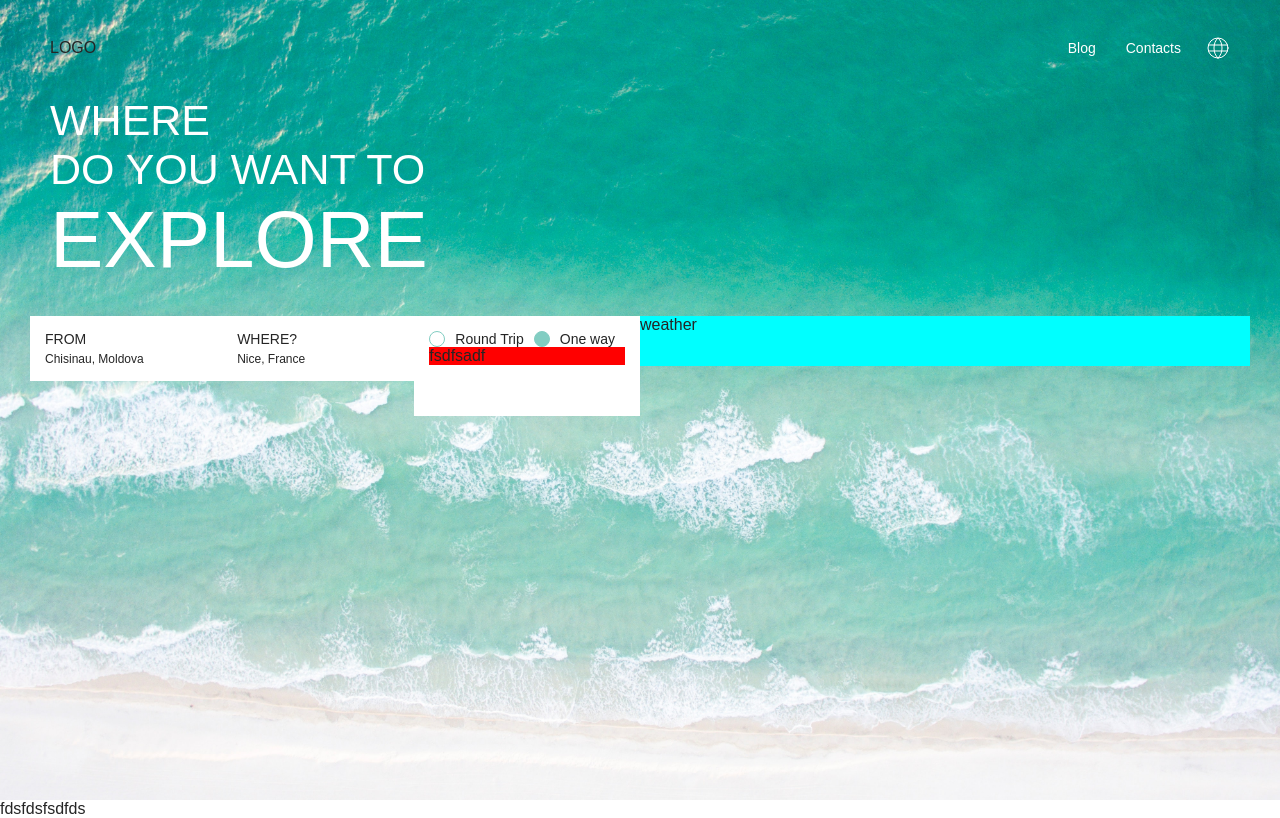
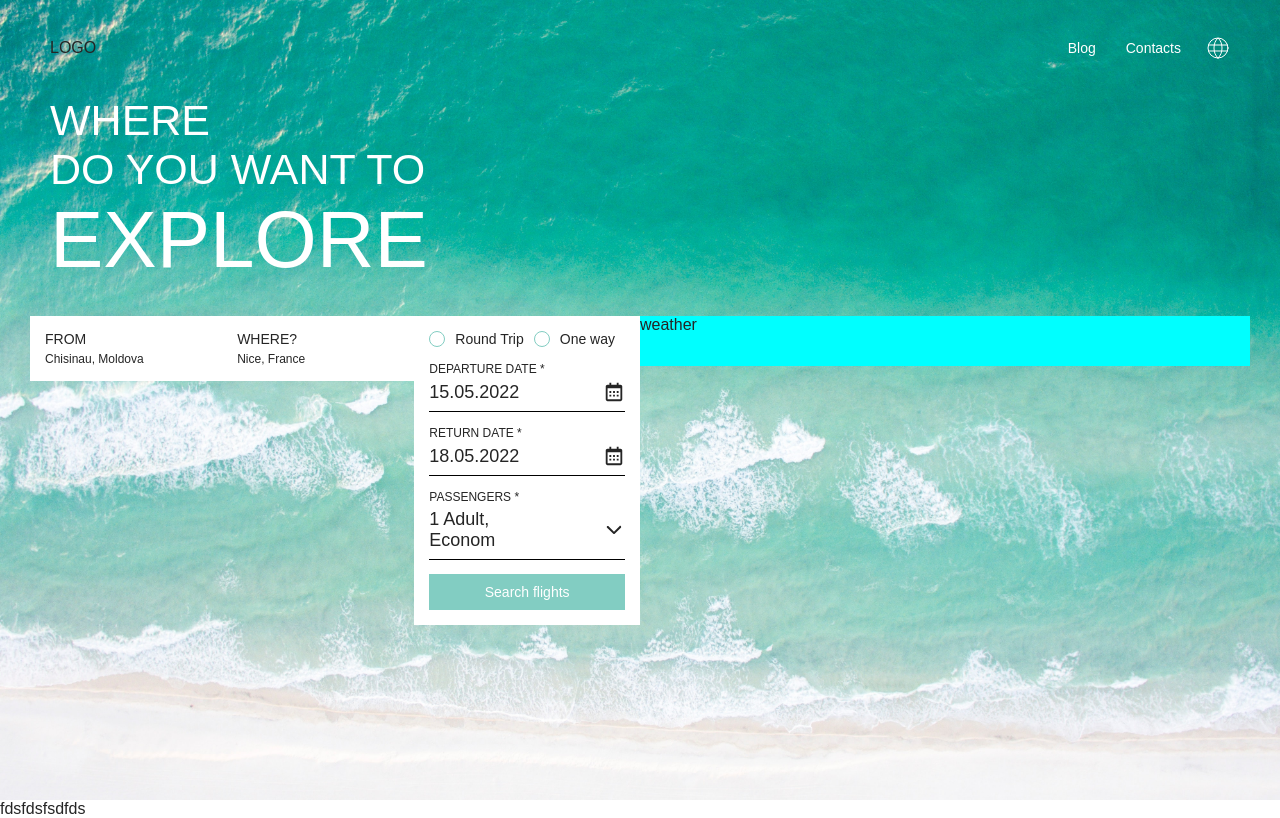
Before and after one commit to himik831/fly, a React (Create React App) app: page / in a window 1280 px wide. Built offline with nearby package versions, Linux system fonts and the light colour scheme.

Commit message:
[add] trip information details

```diff
--- a/src/components/button/Button.jsx
+++ b/src/components/button/Button.jsx
@@ -1,8 +1,22 @@
 import React from "react";
 import "./Button.module.scss";
 
-function Button({ label = "" }) {
-  return <button>{label}</button>;
+function Button({
+  label = "",
+  backgroundColor = null,
+  isFullWidth = false,
+  bold = null,
+}) {
+  const buttonStyle = {
+    backgroundColor:
+      backgroundColor === null ? backgroundColor : `${backgroundColor}`,
+    width: isFullWidth === false ? isFullWidth : "100%",
+    margin: isFullWidth === false ? isFullWidth : "0px",
+    padding: isFullWidth === false ? isFullWidth : "10px",
+    fontWeight: bold === null ? bold : `${bold}`,
+  };
+
+  return <button style={buttonStyle}>{label}</button>;
 }
 
 export default Button;
--- a/src/components/calendar/Calendar.module.scss
+++ /dev/null
@@ -1,9 +0,0 @@
-.body {
-    width: 100%;
-    background-color: white;
-}
-
-.content {
-    width: 100%;
-    background-color: red;
-}
--- a/src/components/calendar/Calendar.tsx
+++ /dev/null
@@ -1,10 +0,0 @@
-import React from "react";
-import classes from "./Calendar.module.scss";
-
-export default function Calendar() {
-  return (
-    <div className={classes.body}>
-      <div className={classes.content}>fsdfsadf</div>
-    </div>
-  );
-}
--- a/src/components/checkbox/CheckBox.module.scss
+++ b/src/components/checkbox/CheckBox.module.scss
@@ -7,6 +7,7 @@ $greenColor: #82cdc2;
 
 .content {
   display: flex;
+  margin-bottom: 15px;
   & form {
     align-items: center;
     display: flex;
--- a/src/components/checkbox/CheckBox.tsx
+++ b/src/components/checkbox/CheckBox.tsx
@@ -15,7 +15,6 @@ export default function CheckBox() {
           <input
             type="radio"
             name="selection"
-            checked
             className={classes.checkbox_round}
           />
           <label htmlFor="">One way</label>
--- a/src/components/header/content/trip_information/TripInformation.module.scss
+++ b/src/components/header/content/trip_information/TripInformation.module.scss
@@ -1,7 +1,6 @@
 .body {
   width: 100%;
   background-color: white;
-  height: 100px;
 }
 
 .content {
--- a/src/components/header/content/trip_information/TripInformation.tsx
+++ b/src/components/header/content/trip_information/TripInformation.tsx
@@ -1,14 +1,32 @@
 import React from "react";
 import classes from "./TripInformation.module.scss";
 import CheckBox from "../../../checkbox/CheckBox.tsx";
-import Calendar from "../../../calendar/Calendar.tsx";
+import TripInforamtionDetails from "./trip_information_details/TripInforamtionDetails.tsx";
+import Button from "../../../button/Button.jsx";
+import { BiCalendar } from "react-icons/bi";
+import { IoIosArrowDown } from "react-icons/io";
 
 export default function TripInformation() {
   return (
     <div className={classes.body}>
       <div className={classes.content}>
         <CheckBox />
-        <Calendar />
+        <TripInforamtionDetails
+          label={"DEPARTURE DATE *"}
+          details={"15.05.2022"}
+          icon={<BiCalendar size={22} />}
+        />
+        <TripInforamtionDetails
+          label={"RETURN DATE *"}
+          details={"18.05.2022"}
+          icon={<BiCalendar size={22} />}
+        />
+        <TripInforamtionDetails
+          label={"PASSENGERS *"}
+          details={"1 Adult, Econom"}
+          icon={<IoIosArrowDown size={22} />}
+        />
+        <Button label="Search flights" backgroundColor={'#82cdc2'} isFullWidth={true} bold={500}/>
       </div>
     </div>
   );
--- /dev/null
+++ b/src/components/header/content/trip_information/trip_information_details/TripInforamtionDetails.tsx
@@ -0,0 +1,21 @@
+import React from "react";
+import classes from "./TripInformationDetails.module.scss";
+
+export default function TripInforamtionDetails({
+  label = "No label",
+  details = "No details",
+  icon,
+}) {
+  return (
+    <div className={classes.body}>
+      <div className={classes.content}>
+        <div className={classes.label}>{label}</div>
+        <div className={classes.destination}>
+          <div className={classes.date}>{details}</div>
+          <div className={classes.icon}>{icon}</div>
+        </div>
+        <div className={classes.line} />
+      </div>
+    </div>
+  );
+}
--- /dev/null
+++ b/src/components/header/content/trip_information/trip_information_details/TripInformationDetails.module.scss
@@ -0,0 +1,34 @@
+.body {
+  width: 100%;
+}
+
+.label {
+  margin-bottom: 5px;
+  font-size: 12px;
+  font-weight: 200;
+}
+
+.destination {
+  display: flex;
+  align-items: center;
+  font-size: 18px;
+  font-weight: 400;
+  margin-bottom: 8px;
+}
+
+.line {
+  height: 0.1px;
+  width: 100%;
+  background-color: black;
+  margin-bottom: 15px;
+}
+
+.date {
+  flex: 1;
+}
+
+.icon {
+  flex: 1;
+  display: flex;
+  justify-content: flex-end;
+}
```
Also changed, not shown: public/manifest.json.
